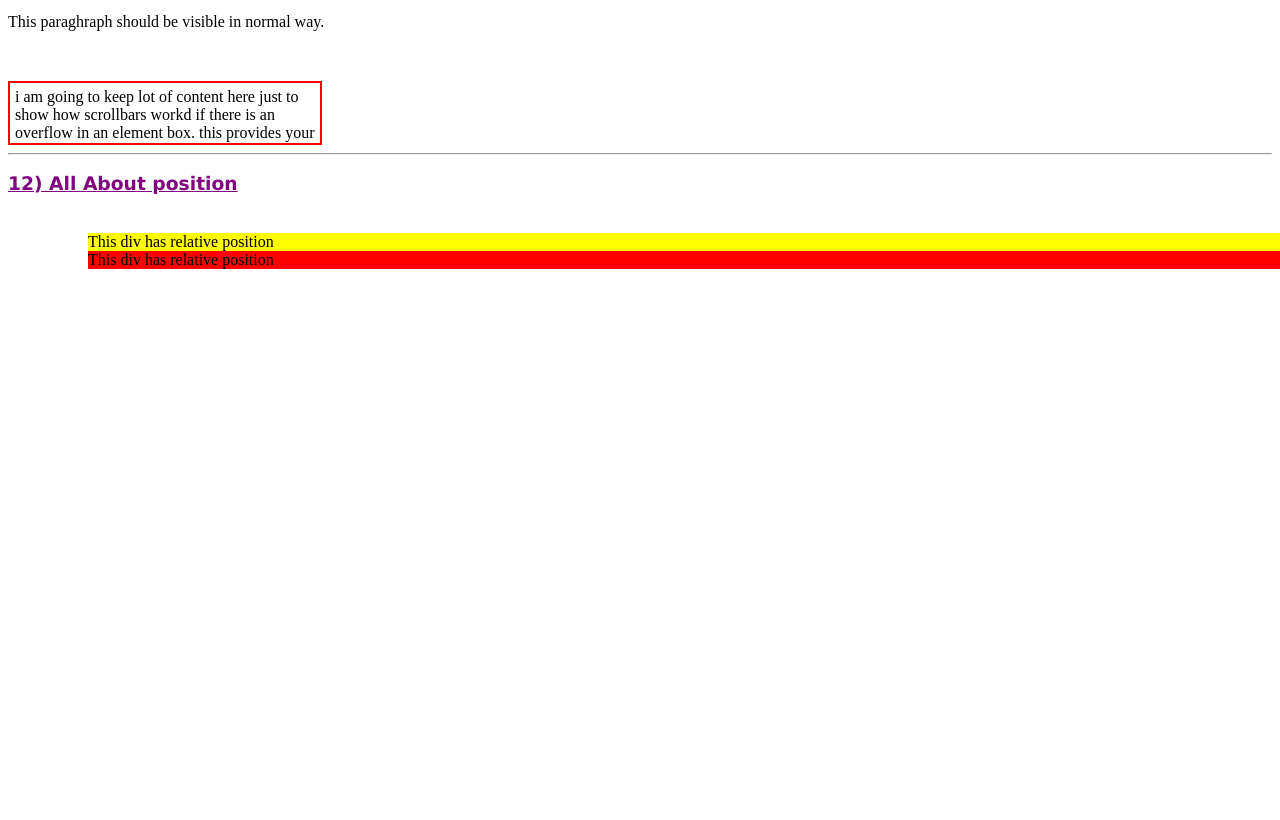
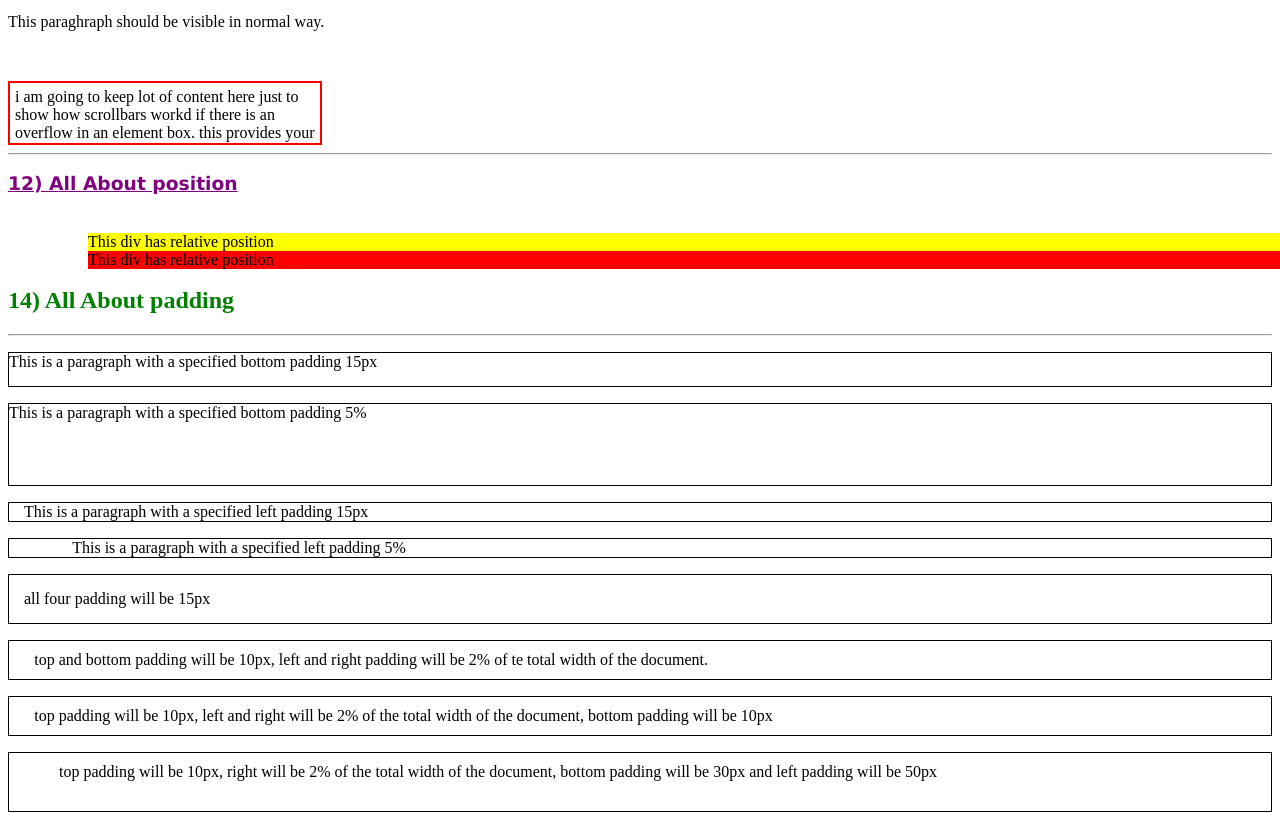
Before and after one commit to rabikrayadav/css, a plain HTML site: page index.html in a window 1280 px wide. Shown: the part 4823-5643 px from the top of the page. Before the commit the page ends 5092 px from the top, so only its background shows below. Drawn offline with Linux system fonts and the light colour scheme.

Commit message:
15th commit, all about padding

```diff
--- a/index.html
+++ b/index.html
@@ -329,8 +329,43 @@ This div has fixed position
 <div style="position:absolute; left:100px; top:230px; background-color:pink;">
 This div has absolute position
 </div>
+<br />
+<h2>14) All About padding</h2><hr />
 
+<p style="padding-bottom:15px; border:1px solid black;">
+This is a paragraph with a specified bottom padding 15px
+</p>
 
+<p style="padding-bottom:5%; border:1px solid black;">
+This is a paragraph with a specified bottom padding 5%
+</p>
+
+<p style="padding-left:15px; border:1px solid black;">
+This is a paragraph with a specified left padding 15px
+</p>
+
+<p style="padding-left:5%; border:1px solid black;">
+This is a paragraph with a specified left padding 5%
+</p>
+
+<p style="padding:15px; border:1px solid black;">
+all four padding will be 15px
+</p>
+
+<p style="padding:10px 2%; border:1px solid black;">
+top and bottom padding will be 10px, left and right padding will be 2%
+of te total width of the document.
+</p>
+
+<p style="padding:10px 2% 10px; border:1px solid black;">
+top padding will be 10px, left and right will be 2% of the total
+width of the document, bottom padding will be 10px
+</p>
+
+<p style="padding:10px 2% 30px 50px; border:1px solid black;">
+top padding will be 10px, right will be 2% of the total
+width of the document, bottom padding will be 30px and left padding will be 50px
+</p>
 
 </body>
 </html>
```
